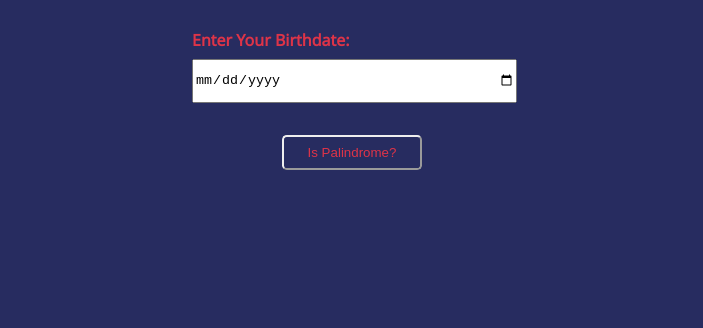
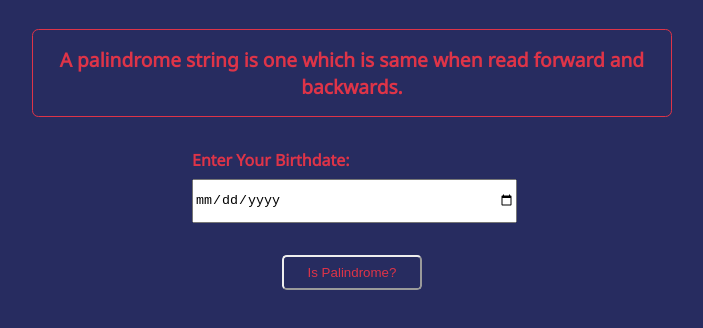
Before and after one commit to prakashsakari/palindrome-birthdate, a plain HTML site: page index.html in a window 1280 px wide. Shown: the part 110-438 px from the top of the page, without its empty margins (288-991 px from the left). Drawn offline with Linux system fonts and the light colour scheme.

Commit message:
Added palindrome definition to index.html

```diff
--- a/index.html
+++ b/index.html
@@ -10,6 +10,7 @@
 <body>
     <h1>🎂 Is Your Birthdate Palindrome?</h1>
     <div class="container">
+        <div class="intro">A palindrome string is one which is same when read forward and backwards.</div>
         <label for="date-input">Enter Your Birthdate:</label>
         <input type="date" id="date-input">
         <button id="check-button">Is Palindrome?</button>
--- a/style.css
+++ b/style.css
@@ -12,6 +12,16 @@ body {
     color: var(--text-color);
     font-family: 'Noto Sans', sans-serif;
     margin: 0;
+}
+
+.intro {
+    border: 1px solid var(--text-color);
+    padding: 1rem 1rem;
+    border-radius: 0.4rem;
+    text-align: center;
+    margin-bottom: 2rem;
+    font-weight: bold;
+    font-size: larger;
 }
 
 h1 {
```
